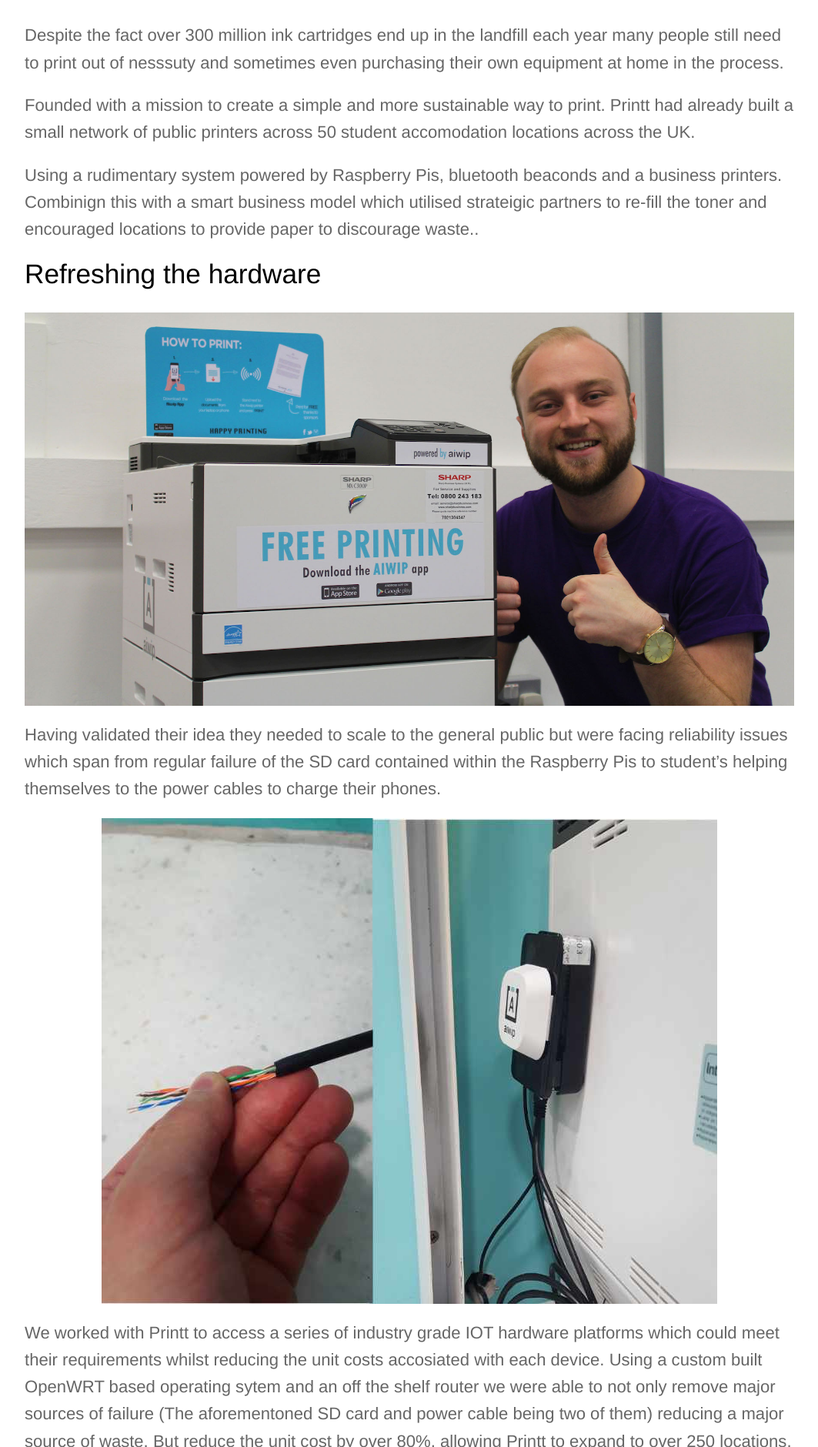
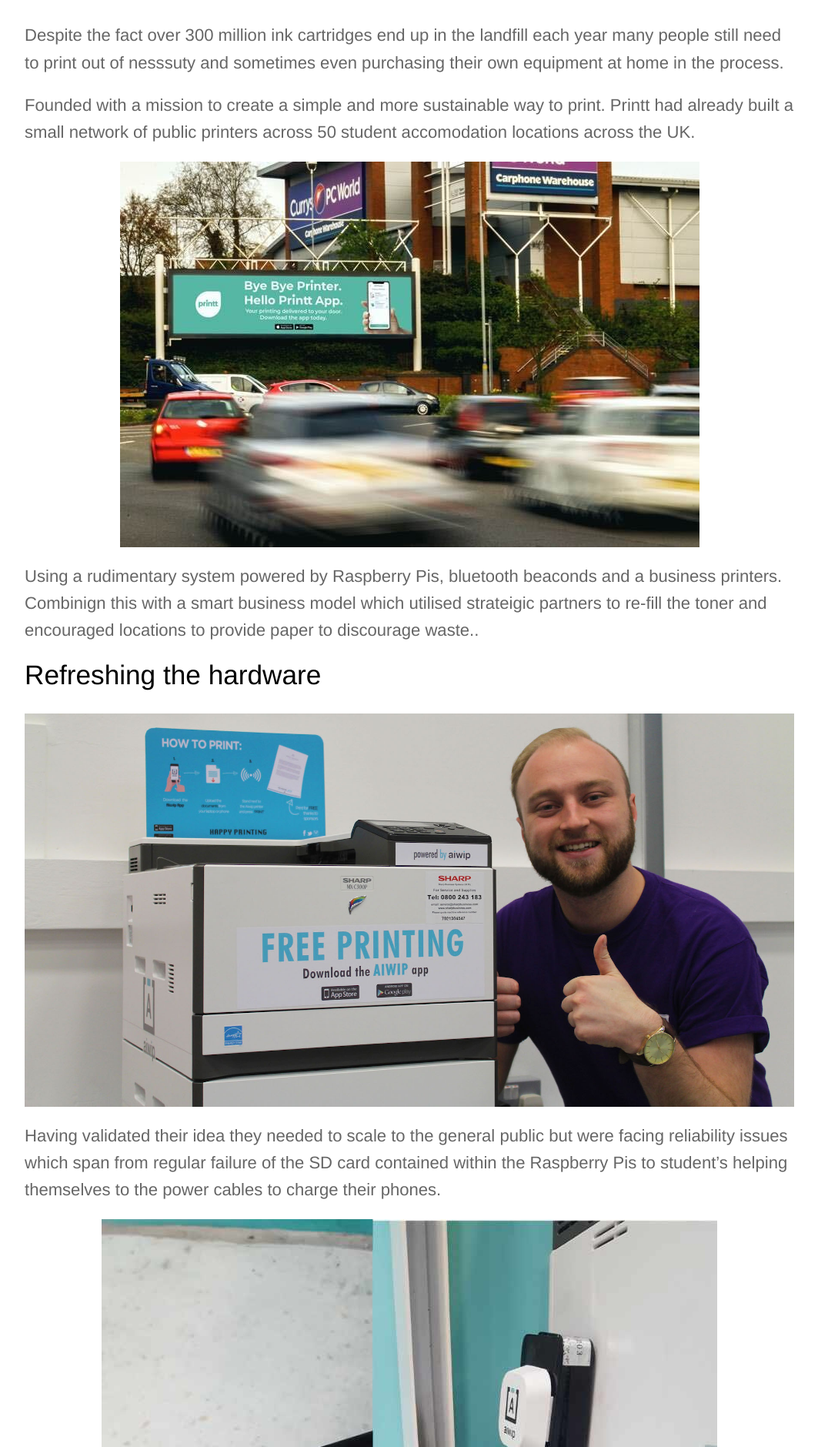
Before and after one commit to saudade-studio/saudade-studio.github.io, a Jekyll site: the page built from _portfolio/printt.md, in a window 1280 px wide. Shown: the part 1046-2926 px from the top of the page at 77% size, without its empty margins (108-1171 px from the left). Built offline with Jekyll 4.4.1, drawn with Linux system fonts in a browser that asks for light colours.

Commit message:
Move image first

```diff
--- a/_portfolio/printt.md
+++ b/_portfolio/printt.md
@@ -11,6 +11,8 @@ need to print out of nesssuty and sometimes even purchasing their own equipment
 
 Founded with a mission to create a simple and more sustainable way to print. Printt had already built a small
 network of public printers across 50 student accomodation locations across the UK.
+
+![A out-of-home campaign ran for the launch of the final printt app](/images/printt/8.jpg){:.centered}
 
 Using a rudimentary system
 powered by Raspberry Pis, bluetooth beaconds and a business printers. Combinign this with  a smart business model
@@ -55,5 +57,3 @@ Alongside this refreshed mobile app we were able to introduce a new web applicat
 in partnership with Rymans.com and a delivery service complete with end-to-end tracking.
 
 ![The mock up of the app across all of the supported devices](/images/printt/7.png){:.centered width="500"}
-
-![A out-of-home campaign ran for the launch of the final printt app](/images/printt/8.jpg){:.centered}
```
